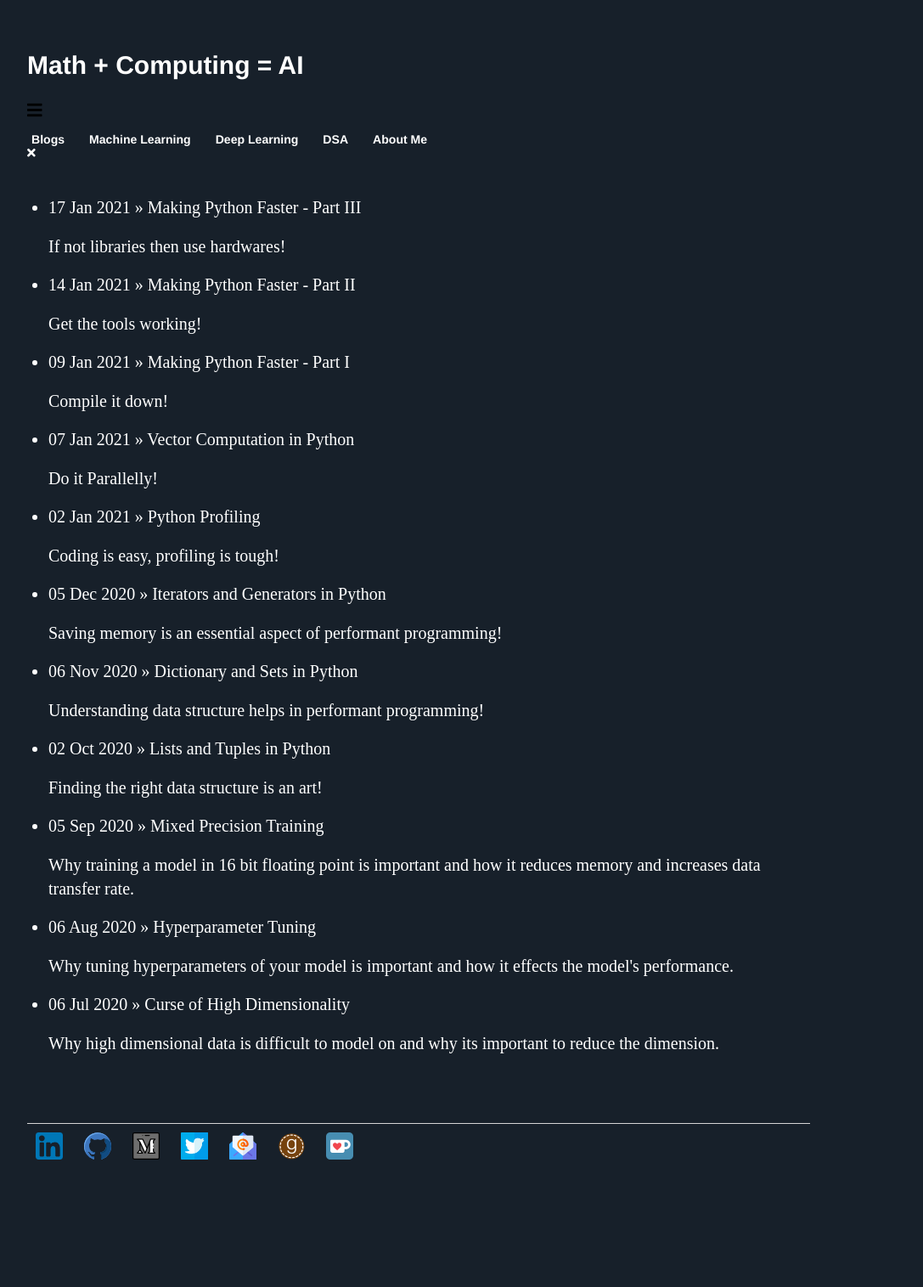
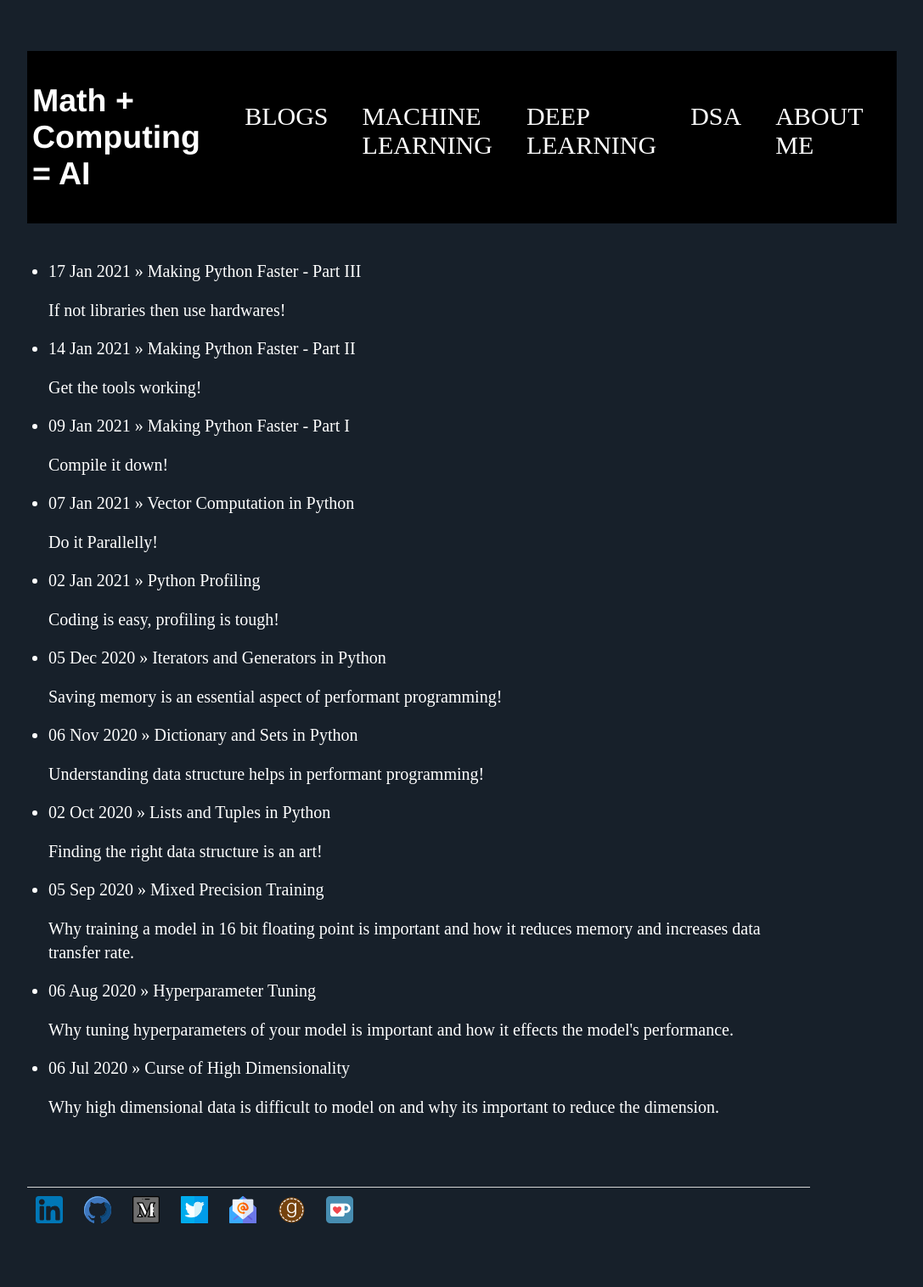
Before and after one commit to Mayurji/mayurji.github.io, a Jekyll site: the page built from index.html, in a window 1280 px wide. Shown: the whole page at 85% size, without its empty margins (96-1183 px from the left). Built offline with Jekyll 4.4.1, drawn with Linux system fonts in a browser that asks for light colours; nearby versions of some CDN libraries; before the commit the page ends 1440 px from its top, so only the background shows below that.

Commit message:
Update main.css

```diff
--- a/css/main.css
+++ b/css/main.css
@@ -3,31 +3,85 @@ body {
     width: 80%;
 }
 
-nav select {
-  display: none;
+nav {
+    background: #000;
+    color: #fff;
+    display: flex;
+    justify-content: space-between;
+}
+nav .mainMenu {
+    display: flex;
+    list-style: none;
+}
+nav .mainMenu li a {
+    display: inline-block;
+    padding: 15px;
+    text-decoration: none;
+    text-transform: uppercase;
+    color: #fff;
+    font-size: 1.5rem;
+}
+nav .mainMenu li a:hover {
+    background: rgb(255,94,0);
+}
+nav .openMenu {
+    font-size: 2rem;
+    margin: 20px;
+    display: none;
+    cursor: pointer;
+}
+nav .mainMenu .closeMenu , .icons i {
+    font-size: 2rem;
+    display: none;
+    cursor: pointer;
+}
+.fa-facebook:hover {color: rgb(0, 110, 255);}
+.fa-twitter:hover {color: rgb(86, 154, 243);}
+.fa-instagram:hover {color: rgb(255, 0, 191);}
+.fa-github:hover {color: rgb(255, 123, 0);}
+
+nav .logo {
+    margin: 6px;
+    font-size: 25px;
+    cursor: pointer;
+}
+@media(max-width: 800px){
+    nav .mainMenu {
+        height: 100vh;
+        position: fixed;
+        top: 0;
+        right: 0;
+        left: 0;
+        z-index: 10;
+        flex-direction: column;
+        justify-content: center;
+        align-items: center;
+        background: #000;
+        transition: top 1s ease;
+        display: none;
+    }
+    nav .mainMenu .closeMenu {
+        display: block;
+        position: absolute;
+        top: 20px;
+        right: 20px;
+
+    }
+    nav .openMenu {
+        display: block;
+    }
+    nav .mainMenu li a:hover {
+        background: none;
+        color: rgb(255, 123, 0);
+        font-size: 1.6rem;
+    }
+    .icons i {
+        display: inline-block;
+        padding: 12px;
+    }
 }
 
-nav ul, footer ul {
-    font-family:'Helvetica', 'Arial', 'Sans-Serif';
-    padding: 0px;
-    list-style: disc;
-    font-weight: bold;
-    font-size: 1.1vw;
-    color: white;
-}
 
-nav ul li, footer ul li {
-    display: inline;
-    margin-right: 20px;
-    list-style: disc;
-    font-size: 1.1vw;
-    color: white;
-}
-
-@media (max-width: 960px) {
-  nav ul { display: none; }
-  nav select { display: inline-block; }
-}
 
 ol {
   padding: 20px;
```
